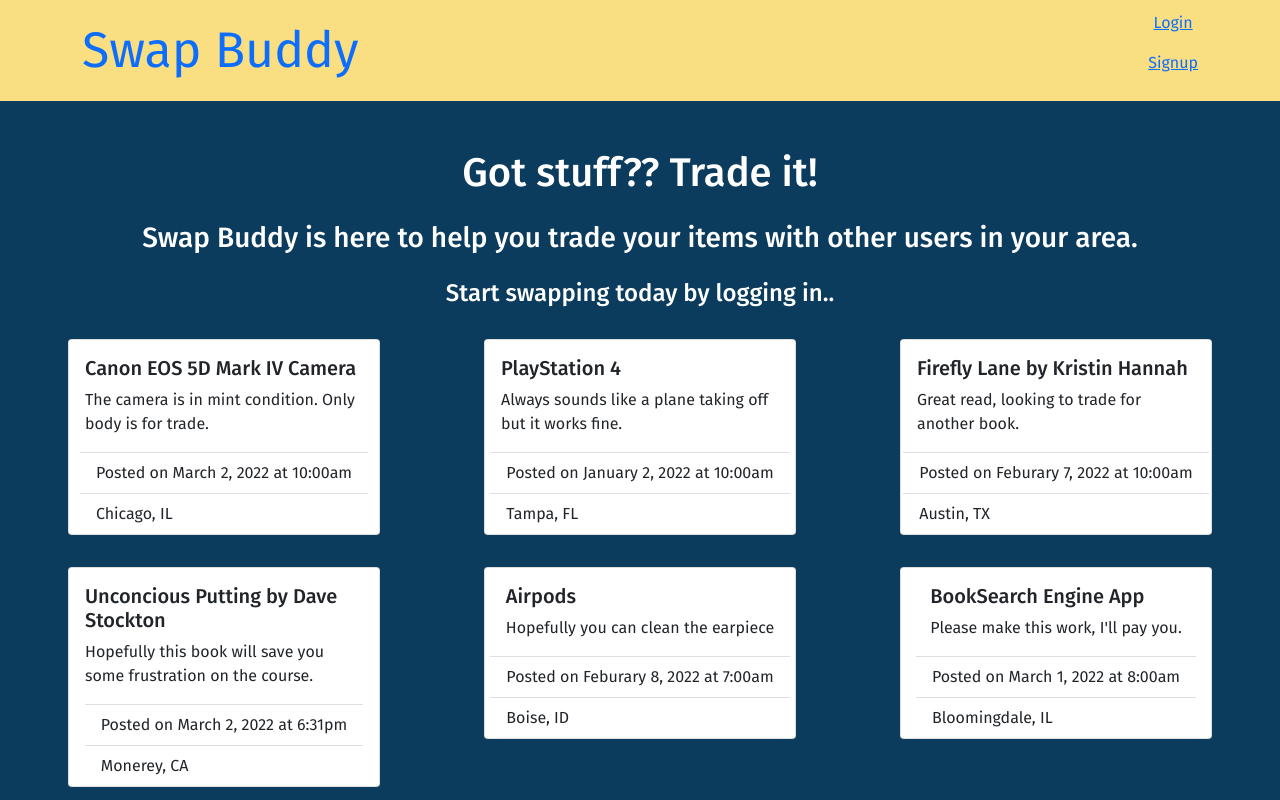
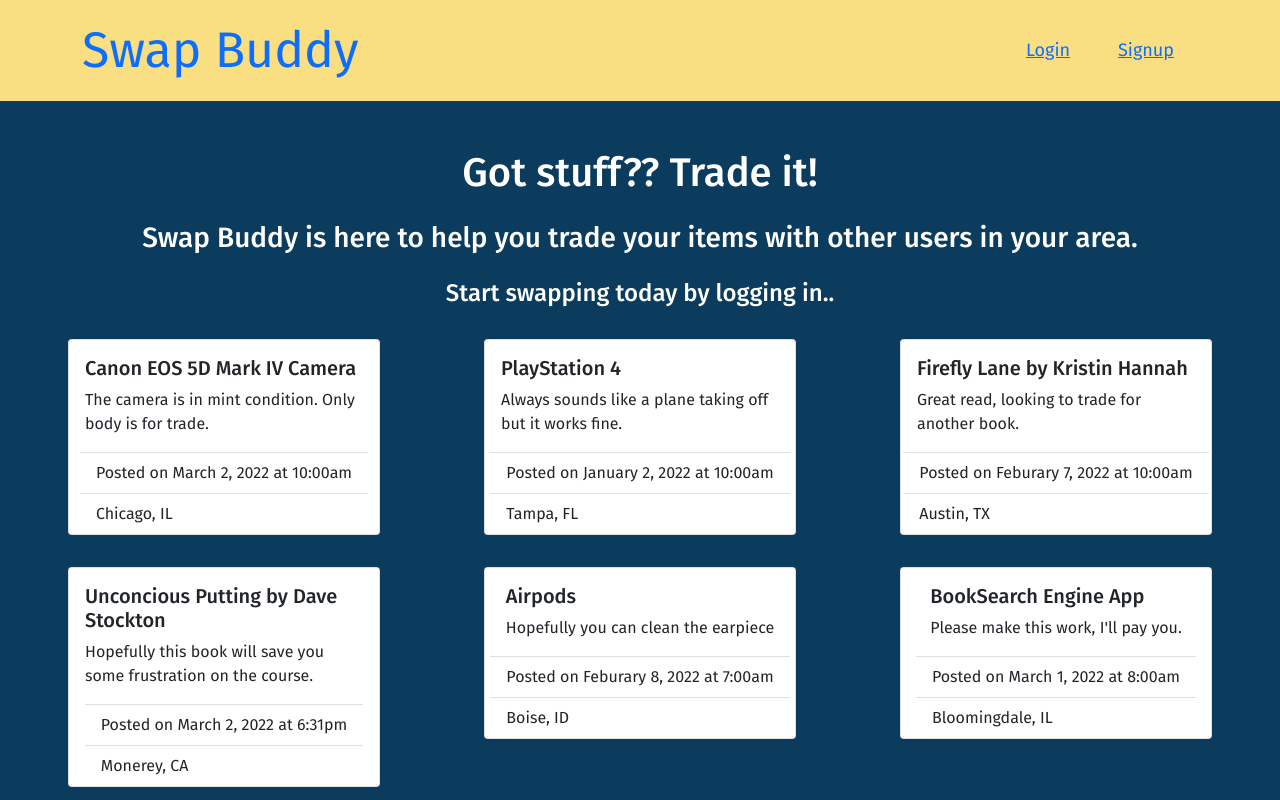
Before and after one commit to mkothari93/Swap-Buddy, a React (Create React App) app in the folder client/: page / in a window 1280 px wide. Shown: the top 800 px of the page. Built offline with nearby package versions, Linux system fonts and the light colour scheme; no server answers.

Commit message:
finished styling navbar

```diff
--- a/client/src/components/Header/index.js
+++ b/client/src/components/Header/index.js
@@ -19,51 +19,43 @@ const Header = () => {
   return (
     // <div className="App">
     <div>
-      <nav className="navbar navbar-expand-lg" style={{background: "#FADE82"}}>
+      <nav
+        className="navbar navbar-expand-lg"
+        style={{ background: "#FADE82" }}
+      >
         <div className="container">
-          <Link className="navbar-brand" style={{background: "#FADE82", fontSize: "50px"}} to="/">
+          <Link
+            className="navbar-brand"
+            style={{ background: "#FADE82", fontSize: "50px" }}
+            to="/"
+          >
             Swap Buddy
           </Link>
 
-          {/* <div className="collapse navbar-collapse" id="navbarTogglerDemo02">
-            <ul className="navbar-nav ml-auto">
-              <li className="nav-item">
-                <Link className="nav-link" to={"/login"}>
-                  Login
-                </Link>
-              </li>
-              <li className="nav-item">
-                <Link className="nav-link" to={"/signup"}>
-                  Sign up
-                </Link>
-              </li>
-            </ul>
-          </div> */}
-
           <nav className="text-center">
             {Auth.loggedIn() ? (
-              <>
-                <p>
+              <div className="d-flex flex-wrap">
+                <div className="m-4" style={{fontSize:"18px"}}>
                   <Link to="/userpage">My Account</Link>
-                </p>
-                <p>
+                </div>
+                <div className="m-4" style={{fontSize:"18px"}}>
+                  <Link to="/createpost">Create A Post</Link>
+                </div>{" "}
+                <div className="m-4" style={{fontSize:"18px"}}>
                   <a href="/" onClick={logout}>
                     Logout
                   </a>
-                </p>
-                <p>
-                  <Link to="/createpost">Create A Post</Link>
-                </p>
-              </>
+                </div>
+              </div>
             ) : (
-              <>
-                <p>
+              <div className="d-flex flex-wrap">
+                <div className="m-4" style={{fontSize:"18px"}}>
                   <Link to="/login">Login</Link>
-                </p>
-                <p>
+                </div>
+                <div className="m-4" style={{fontSize:"18px"}}>
                   <Link to="/signup">Signup</Link>
-                </p>
-              </>
+                </div>
+              </div>
             )}
           </nav>
         </div>
```
